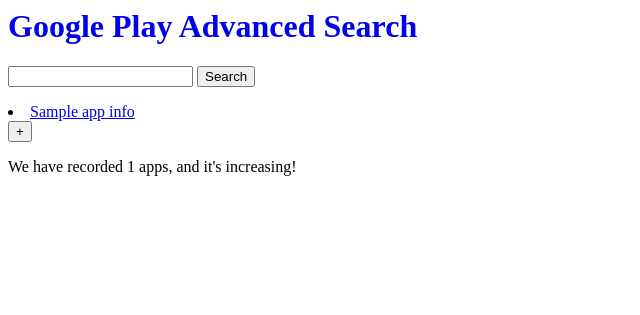
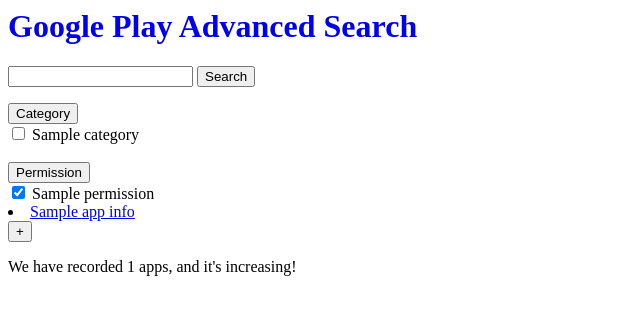
Before and after one commit to gqqnbig/advanced-play-search, a Django app: template src/web/templates/index.html in a window 1280 px wide. Shown: the top 315 px of the page, without its empty margins (0-640 px from the left). Run offline with Django 3.2, Linux system fonts and the light colour scheme; the template is opened without the code that fills it: most values are stand-ins (such as "Sample title", 1, 10 or a date in 2020).

Commit message:
- fetch the lists of categories and permissions from database - Show and hide the list - Show the list of permissions and categories. Create titles and make them as buttons. - Use onclick() function so that the users can click the button to show or hide the lists.

```diff
--- a/src/web/templates/index.html
+++ b/src/web/templates/index.html
@@ -1,3 +1,9 @@
+<style>
+	label {
+		display: block;
+		}
+</style>
+
 <h1><a href="/" style="text-decoration: none;">Google Play Advanced Search</a></h1>
 
 <div>
@@ -6,6 +12,23 @@
 		<input type="text" name="keyword" value={{ previous_keyword }}>
 		<input type="submit" value="Search">
 	</form>
+</div>
+
+<button class="button", onclick="hidecategory()">Category</button>
+
+<div id="category">
+    {% for category in categories %}
+        <label> <input type="checkbox"  value="category"> {{category}} </label>
+    {% endfor %}
+</div>
+
+<br>
+
+<button class="button", onclick="hidepermission()">Permission</button>
+<div id="permission">
+    {% for permission in permissions %}
+        <label> <input type="checkbox"  value="permission" checked> {{permission}} </label>
+    {% endfor %}
 </div>
 
 
@@ -47,4 +70,30 @@
     }
 </script>
 
+<script>
+    function hidecategory() {
+        var x = document.getElementById("category");
+        if (x.style.display === "none")
+        {
+            x.style.display = "block";
+        }
+        else
+        {
+            x.style.display = "none";
+        }
+    }
+    function hidepermission()
+    {
+        var x = document.getElementById("permission");
+        if (x.style.display === "none")
+        {
+            x.style.display = "block";
+        }
+        else
+        {
+            x.style.display = "none";
+        }
+    }
+</script>
+
 <p>We have recorded {{appCount}} apps, and it's increasing!</p>
```
Also changed, not shown: src/web/web/view.py (+18 -0 lines).
